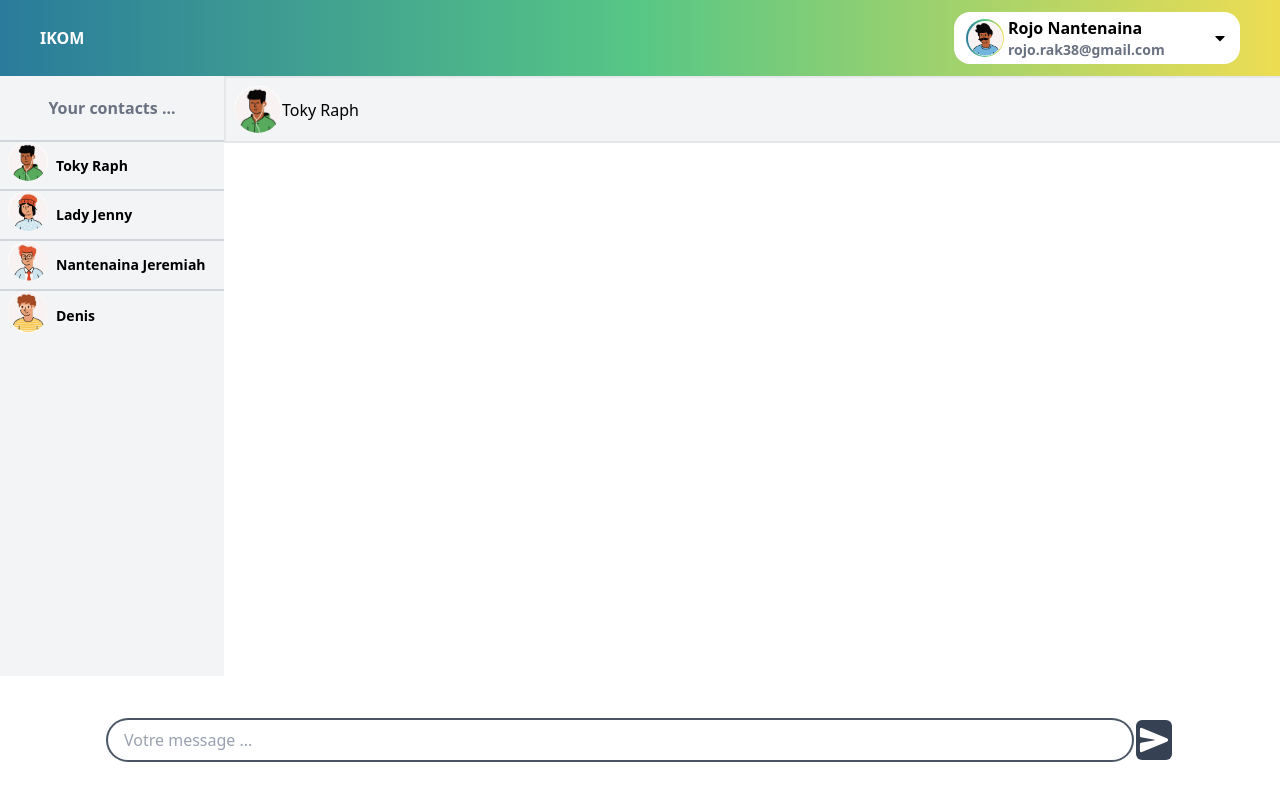
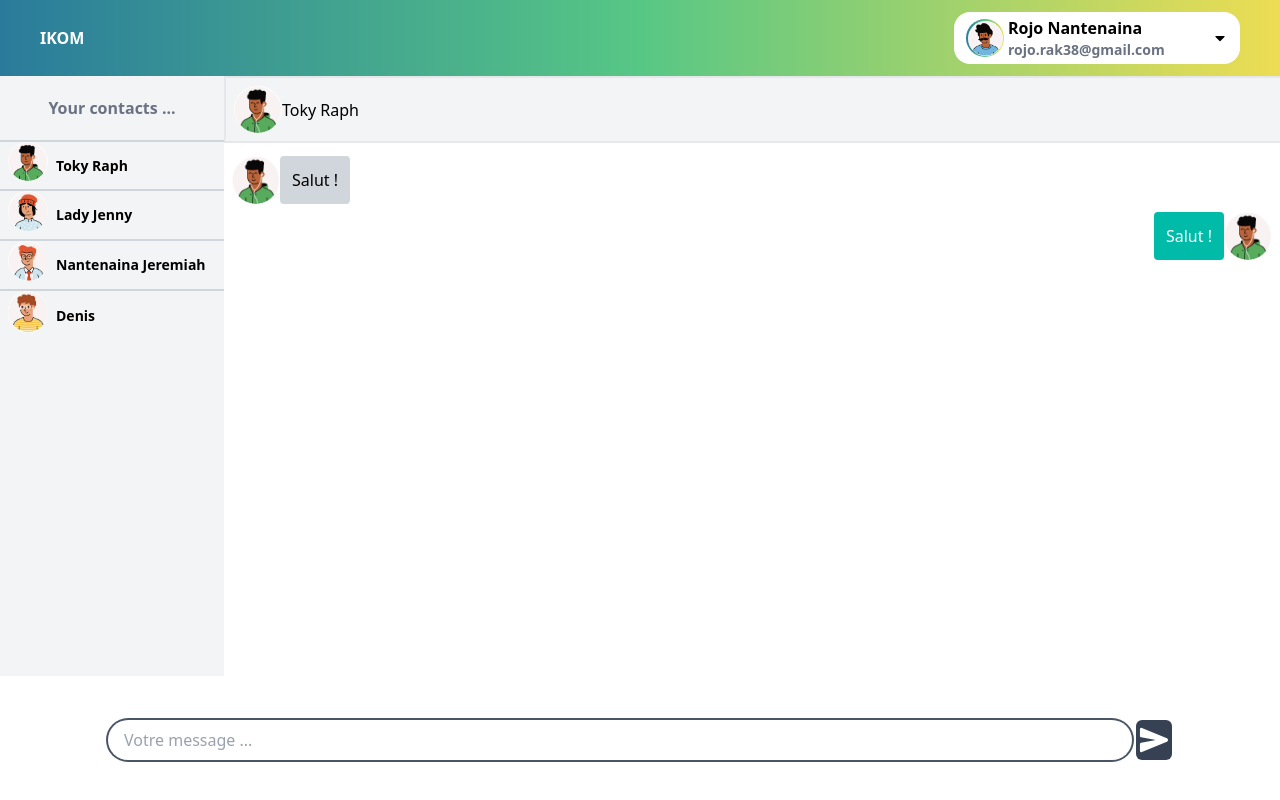
Before and after one commit to Rojonantenaina-RAK/messaging, a React (Vite) app: page /discussion in a window 1280 px wide. Built offline with nearby package versions, Linux system fonts and the light colour scheme.

Commit message:
Amelioration du projet (Layout de l'envoi du message)

```diff
--- a/src/discussion/components/DisplayMessage/DisplayMessage.jsx
+++ b/src/discussion/components/DisplayMessage/DisplayMessage.jsx
@@ -1,4 +1,4 @@
-import React from 'react'
+import React , { useState } from 'react'
 
 import photo1 from '../../data/Avatar1.png'
 import photo2 from '../../data/Avatar2.png'
@@ -10,6 +10,24 @@ import photo7 from '../../data/Avatar7.png'
 import photo8 from '../../data/Avatar8.png'
 
 export default function DisplayMessage({ USERS , currentUser , isDiscussingWith }) {
+
+
+  const [messages, setMessages] = useState(
+    {
+    "user1": [
+        {"status": "sent", "sender": "user1", "content": "Hello !"},
+        {"status": "received", "sender": "user4", "content": "Hi !"},
+        {"status": "sent", "sender": "user1", "content": "How are you ?"},
+        {"status": "received", "sender": "user4", "content": "I'm in good shape thanks ..."},
+
+        // {"destinataire": "user2", "message": "Salut!"},
+        // {"destinataire": "user2", "message": "Salut!"}
+    ],
+    "user2": [],
+    "user3": [],
+    "user4": [],
+    "user5": []
+})
 
   const avatarMap = {
     "Avatar1.png": photo1,
@@ -31,9 +49,16 @@ export default function DisplayMessage({ USERS , currentUser , isDiscussingWith
                         <img className='rounded-full w-12' src={avatarMap[USERS[isDiscussingWith]["photo"]]} alt="PDPfriend" />
                         <span>{USERS[isDiscussingWith]["name"]}</span>
                     </h2>
+                    <br /><br /><br />
 
-                    <div className="message">
-                        <img className='rounded-full w-12' src={avatarMap[USERS[isDiscussingWith]["photo"]]} alt="PDPfriend" />
+                    <div className="message flex mx-2 my-2">
+                        <img className='rounded-full w-12 h-12' src={avatarMap[USERS[isDiscussingWith]["photo"]]} alt="PDPfriend" />
+                        <div className="messageContent break-words bg-gray-300 rounded text-black p-3 max-w-60">Salut !</div>
+                    </div>
+
+                    <div className="message flex flex-row-reverse mx-2 my-2">
+                        <img className='rounded-full w-12 h-12' src={avatarMap[USERS[isDiscussingWith]["photo"]]} alt="PDPfriend" />
+                        <div className="messageContent break-words bg-teal-500 rounded text-white p-3 max-w-60">Salut !</div>
                     </div>
 
                 </div>
```
Also changed, not shown: src/discussion/discussion.jsx (+1 -11 lines).
